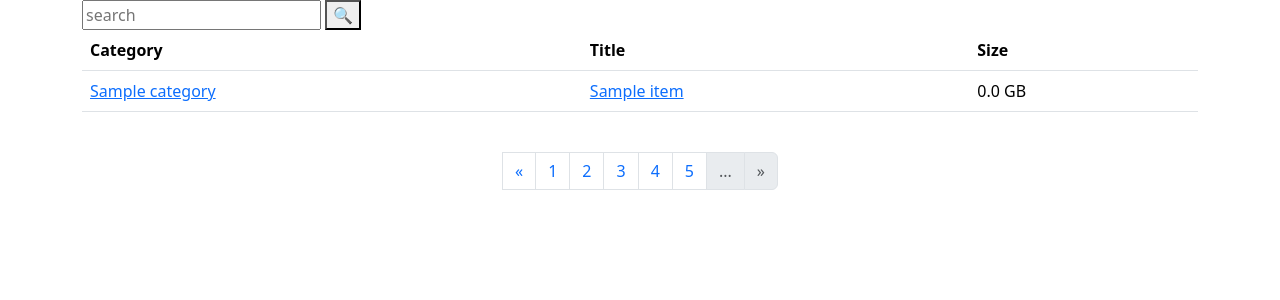
After one commit to Dreimos/flask-rarbg, a Flask app: template website/templates/search_view.html in a window 1280 px wide. The commit adds this page. Shown: the top 300 px of the page. Run offline with Flask 3, Linux system fonts and the light colour scheme; the template is opened without the code that fills it: most values are stand-ins (such as "Sample title", 1, 10 or a date in 2020); parts of the project's set-up code (start-up, migrations or seed data) failed here and were passed over.

Commit message:
feat - primitive search system

```diff
--- a/website/templates/list_view.html
+++ b/website/templates/list_view.html
@@ -6,6 +6,13 @@
     {% block breadcrumb %}
 
     {% endblock breadcrumb %}
+
+
+    <form method='GET' action="{{ url_for('search_list') }}">
+        <input type="text" name="search_query" value="{{ request.form['search_query'] }}" placeholder="search" required></input>
+        <button type="submit">🔍</button>
+    </form>
+
     <div>
         <table class='table'>
             <thead>
--- /dev/null
+++ b/website/templates/search_view.html
@@ -0,0 +1,58 @@
+{% extends "list_view.html" %}
+
+{% block title %}
+{% endblock title %}
+
+{% set view = 'search_paginated' %}
+{% if request.view_args.search_query %}
+{% set query = request.view_args.search_query %}
+{% else %}
+{% set query = request.args.get('search_query') %}
+{% endif %}
+
+{% block pagination %}
+
+<a class="page-link {% if page == 1 %}disabled{% endif %}" href="{{ url_for(view, search_query=query, page_num=page-1) }}" aria-label="Previous">
+    <span aria-hidden="true">&laquo;</span>
+</a>
+{% if page_num < 11 %}
+{% for i in range(1, page_num + 1) %}
+<li class="page-item {% if i == page %}active{% endif %}"><a class="page-link" href="{{ url_for(view, search_query=query, page_num=i) }}">{{ i }}</a></li>
+{% endfor %}
+{% else %}
+{% if page < 4 %}
+    {% for i in range(1, 6) %}
+    <li class="page-item {% if i == page %}active{% endif %}"><a class="page-link" href="{{ url_for(view, search_query=query, page_num=i) }}">{{ i }}</a></li>
+    {% endfor %}
+    <li class="page-item disabled"><a class="page-link" href="#">...</a></li>
+    {% for i in range(page_num - 4, page_num + 1) %}
+    <li class="page-item {% if i == page %}active{% endif %}"><a class="page-link" href="{{ url_for(view, search_query=query, page_num=i) }}">{{ i }}</a></li>
+    {% endfor %}
+{% elif page > 4 and page < page_num - 3 %}
+    {% for i in range(1, 3) %}
+    <li class="page-item {% if i == page %}active{% endif %}"><a class="page-link" href="{{ url_for(view, search_query=query, page_num=i) }}">{{ i }}</a></li>
+    {% endfor %}
+    <li class="page-item disabled"><a class="page-link" href="#">...</a></li>
+    {% for i in range(page - 2, page + 3) %}
+    <li class="page-item {% if i == page %}active{% endif %}"><a class="page-link" href="{{ url_for(view, search_query=query, page_num=i) }}">{{ i }}</a></li>
+    {% endfor %}
+    <li class="page-item disabled"><a class="page-link" href="#">...</a></li>
+    {% for i in range(page_num - 1, page_num + 1) %}
+    <li class="page-item {% if i == page %}active{% endif %}"><a class="page-link" href="{{ url_for(view, search_query=query, page_num=i) }}">{{ i }}</a></li>
+    {% endfor %}
+{% else %}
+    {% for i in range(1, 6) %}
+    <li class="page-item {% if i == page %}active{% endif %}"><a class="page-link" href="{{ url_for(view, search_query=query, page_num=i) }}">{{ i }}</a></li>
+    {% endfor %}
+    <li class="page-item disabled"><a class="page-link" href="#">...</a></li>
+    {% for i in range(page_num - 4, page_num + 1) %}
+    <li class="page-item {% if i == page %}active{% endif %}"><a class="page-link" href="{{ url_for(view, search_query=query, page_num=i) }}">{{ i }}</a></li>
+    {% endfor %}
+{% endif %}
+{% endif %}
+<li class="page-item">
+<a class="page-link {% if page == page_num %}disabled{% endif %}" href="{{ url_for(view, search_query=query, page_num=page+1) }}" aria-label="Next">
+    <span aria-hidden="true">&raquo;</span>
+</a>
+</li>
+{% endblock pagination %}
```
Also changed, not shown: website/__init__.py (+5 -3 lines), website/views.py (+24 -1 lines).
